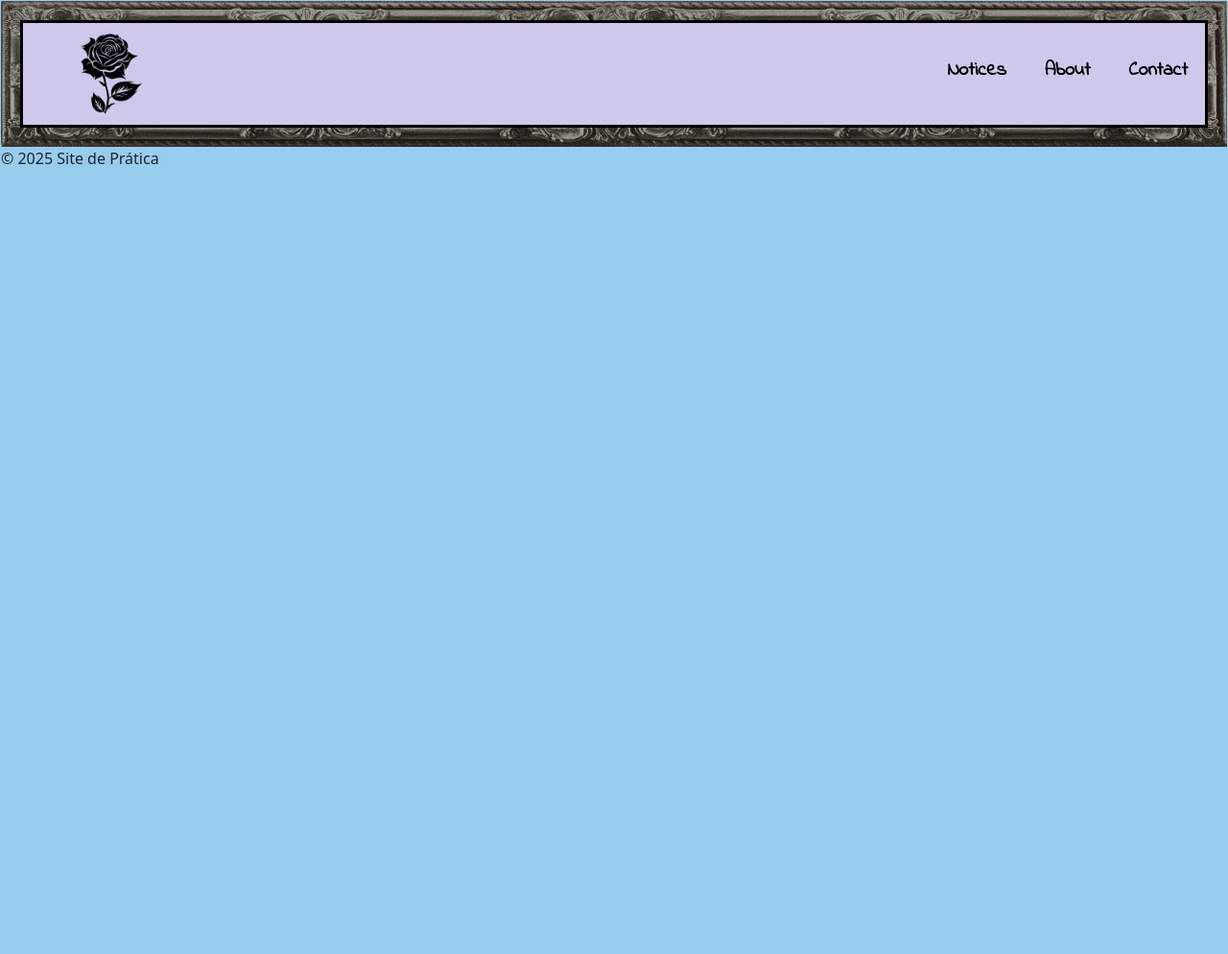
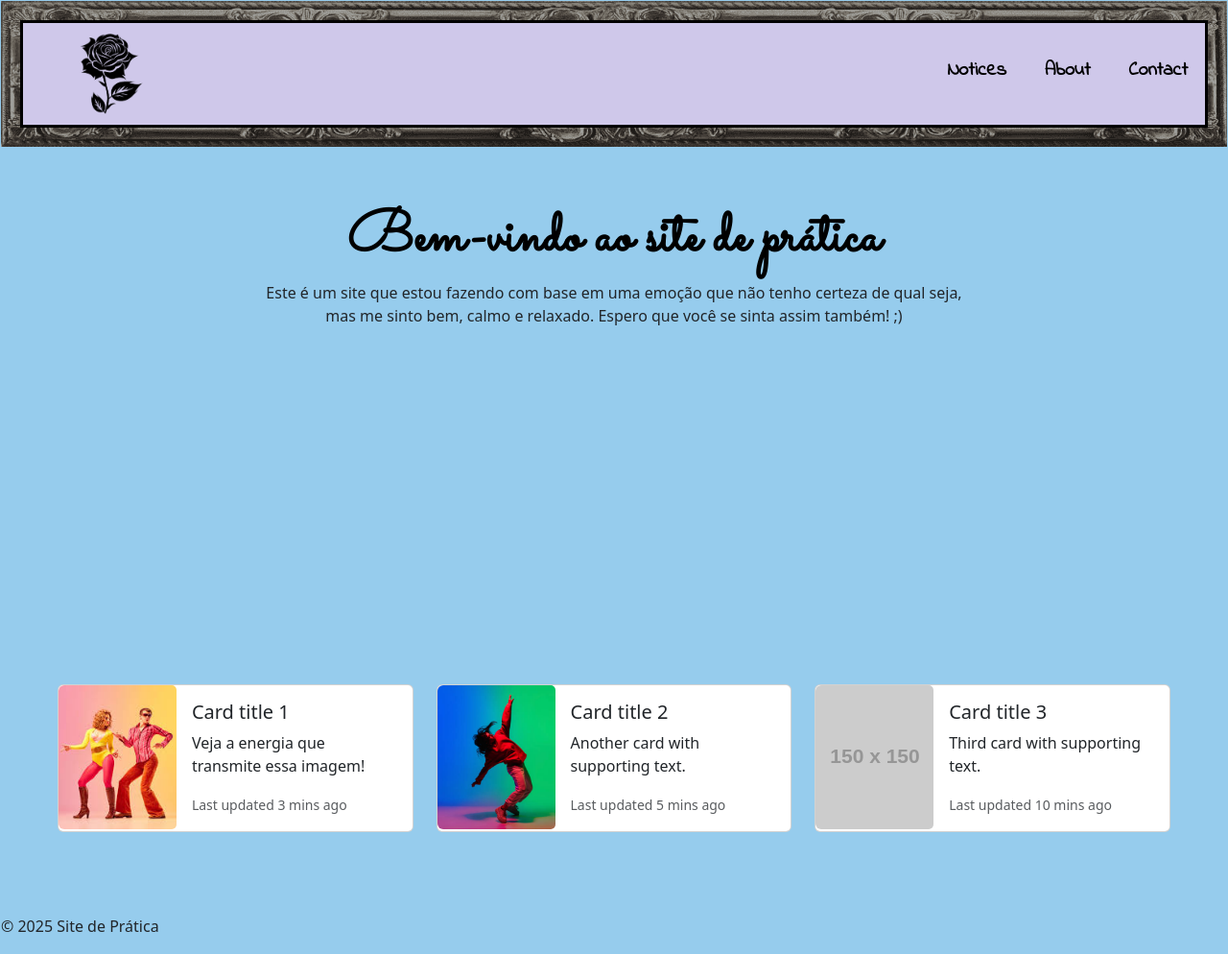
Before and after one commit to G3programmer/design-practice, a plain HTML site: page html/index.html in a window 1280 px wide. Shown: the whole page at 96% size. Before the commit the page ends 802 px from the top, so only its background shows below. Drawn offline with nearby package versions, Linux system fonts and the light colour scheme; placeholder pictures from the web are drawn by us.

Commit message:
11.06
Eu deixei a maior parte bagunçada no código porque estava tarde e fui dormir...

```diff
--- a/html/index.html
+++ b/html/index.html
@@ -8,10 +8,15 @@
         integrity="sha384-4Q6Gf2aSP4eDXB8Miphtr37CMZZQ5oXLH2yaXMJ2w8e2ZtHTl7GptT4jmndRuHDT" crossorigin="anonymous">
     <link rel="stylesheet" href="../src/css/index.css">
     <link rel="stylesheet" href="../src/css/style.css">
+    <link rel="shortcut icon" href="../src/img/depositphotos_70623009-stock-illustration-black-rose-icon.png"
+        type="image/x-icon">
     <link rel="preconnect" href="https://fonts.googleapis.com">
     <link rel="preconnect" href="https://fonts.gstatic.com" crossorigin>
     <link href="https://fonts.googleapis.com/css2?family=Indie+Flower&display=swap" rel="stylesheet">
-<title> Home | Site de prática </title>
+    <link rel="preconnect" href="https://fonts.googleapis.com">
+    <link rel="preconnect" href="https://fonts.gstatic.com" crossorigin>
+    <link href="https://fonts.googleapis.com/css2?family=Great+Vibes&family=Sacramento&display=swap" rel="stylesheet">
+    <title>Home | Site de prática</title>
 </head>
 
 <body>
@@ -20,31 +25,81 @@
             <img class="logo" src="../src/img/image-removebg-preview (2).png" alt="">
             <nav class="navegacao">
                 <ul>
-                <li>
-                    <a href="">Notices</a>
-                </li>
-                <li>
-                    <a href="">About</a>
-                </li>
-                <li>
-                    <a href="">Contact</a>
-                </li>
+                    <li><a href="">Notices</a></li>
+                    <li><a href="">About</a></li>
+                    <li><a href="">Contact</a></li>
                 </ul>
             </nav>
         </div>
     </header>
-    <main>
-<!--        <h1>Bem-vindo ao site de prática</h1>
-        <p>Este é um site de exemplo para praticar HTML, CSS e JavaScript.</p>
- -->   </main>
+    <main class="home">
+        <div class="text-area">
+            <h1 class="titulo">Bem-vindo ao site de prática</h1>
+            <p class="texto">Este é um site que estou fazendo com base em uma emoção que não tenho certeza de qual seja,<br>mas me sinto bem, calmo e relaxado. Espero que você se sinta assim também! ;)</p>
+        </div>
+        <br>
+        <div class="vitrine">
+            <div class="row row-cols-1 row-cols-md-3 g-4"> <!-- Grade com 1 coluna em mobile, 3 em md+ -->
+                <div class="col">
+                    <div class="card mb-3" style="max-width: 540px;">
+                        <div class="row g-0">
+                            <div class="col-md-4">
+                                <img src="../src/img/imagem1.jpeg" class="card-img img-fluid rounded-start" alt="Card 1">
+                            </div>
+                            <div class="col-md-8">
+                                <div class="card-body">
+                                    <h5 class="card-title">Card title 1</h5>
+                                    <p class="card-text">Veja a energia que transmite essa imagem!</p>
+                                    <p class="card-text"><small class="text-body-secondary">Last updated 3 mins ago</small></p>
+                                </div>
+                            </div>
+                        </div>
+                    </div>
+                </div>
+                <div class="col">
+                    <div class="card mb-3" style="max-width: 540px;">
+                        <div class="row g-0">
+                            <div class="col-md-4">
+                                <img src="../src/img/imagem2.jpeg" class="card-img img-fluid rounded-start" alt="Card 2">
+                            </div>
+                            <div class="col-md-8">
+                                <div class="card-body">
+                                    <h5 class="card-title">Card title 2</h5>
+                                    <p class="card-text">Another card with supporting text.</p>
+                                    <p class="card-text"><small class="text-body-secondary">Last updated 5 mins ago</small></p>
+                                </div>
+                            </div>
+                        </div>
+                    </div>
+                </div>
+                <div class="col">
+                    <div class="card mb-3" style="max-width: 540px;">
+                        <div class="row g-0">
+                            <div class="col-md-4">
+                                <img src="https://via.placeholder.com/150" class="card-img img-fluid rounded-start" alt="Card 3">
+                            </div>
+                            <div class="col-md-8">
+                                <div class="card-body">
+                                    <h5 class="card-title">Card title 3</h5>
+                                    <p class="card-text">Third card with supporting text.</p>
+                                    <p class="card-text"><small class="text-body-secondary">Last updated 10 mins ago</small></p>
+                                </div>
+                            </div>
+                        </div>
+                    </div>
+                </div>
+            </div>
+        </div>
+    </main>
     <footer>
-        <p>&copy; 2025 Site de Prática</p>
-</body>
+        <p>© 2025 Site de Prática</p>
+    </footer>
     <script src="https://cdn.jsdelivr.net/npm/@popperjs/core@2.11.8/dist/umd/popper.min.js"
         integrity="sha384-I7E8VVD/ismYTF4hNIPjVp/Zjvgyol6VFvRkX/vR+Vc4jQkC+hVqc2pM8ODewa9r"
         crossorigin="anonymous"></script>
     <script src="https://cdn.jsdelivr.net/npm/bootstrap@5.3.6/dist/js/bootstrap.min.js"
         integrity="sha384-RuyvpeZCxMJCqVUGFI0Do1mQrods/hhxYlcVfGPOfQtPJh0JCw12tUAZ/Mv10S7D"
         crossorigin="anonymous"></script>
+</body>
 
 </html>
--- a/src/css/style.css
+++ b/src/css/style.css
@@ -34,17 +34,86 @@
     list-style: none;
     gap: 40px;
 }
-
 .cabecalho .container .navegacao ul li a {
+    position: relative;
     text-decoration: none;
     color: #000000;
     font-size: 20px;
     font-weight: bold;
     font-family: "Indie Flower", cursive;
     font-style: normal;
+    transition: transform 0.3s ease;
+}
+
+.cabecalho .container .navegacao ul li a::after {
+    content: "";
+    position: absolute;
+    left: 0;
+    bottom: -5px;
+    width: 0;
+    height: 2px;
+    background-color: #000000;
+    transition: width 0.4s ease;
+}
+
+.cabecalho .container .navegacao ul li a:hover::after {
+    width: 100%;
 }
 
 .cabecalho .container .navegacao ul li a:hover {
+    transform: scale(1.1);
+}
+
+.home {
+    display: grid;
+    height: 100vh;
+    background-size: cover;
+    background-position: center;
+    justify-content: center;
+    align-items: center;
+}
+
+.home .text-area {
+    display: flex;
+    flex-direction: column;
+    align-self: start;
+    margin: 60px;
+    justify-content: center;
+    text-align: center;
+}
+
+.home .text-area .titulo {
+    font-size: 60px;
     color: #000000;
-    text-decoration: underline;
+   font-family: "Sacramento", cursive;
+    font-weight: bold;
 }
+
+.home .vitrine {
+    display: flex;
+    flex-wrap: wrap;
+    gap: 20px; /* Espaçamento entre os cartões */
+    align-items: flex-start; /* Alinha os itens no topo */
+    justify-content: center; /* Centraliza os itens horizontalmente */
+    padding: 20px; /* Espaçamento interno */
+    max-width: 1200px; /* Limita a largura do contêiner */
+    margin: 0 auto; /* Centraliza o contêiner na página */
+}
+
+        .titulo {
+            font-family: 'Great Vibes', cursive;
+            text-align: center;
+        }
+        .vitrine {
+            padding: 20px;
+        }
+        .card {
+            transition: transform 0.2s;
+        }
+        .card:hover {
+            transform: scale(1.05); /* Efeito de hover para destacar */
+        }
+        .card-img {
+            height: 150px; /* Altura fixa para as imagens */
+            object-fit: cover; /* Garante que a imagem cubra o espaço sem distorcer */
+        }
```
Also changed, not shown: src/img/depositphotos_70623009-stock-illustration-black-rose-icon.png (added), src/img/imagem1.jpeg (added), src/img/imagem2.jpeg (added). Lines whose indentation alone changed are shown as unchanged.
